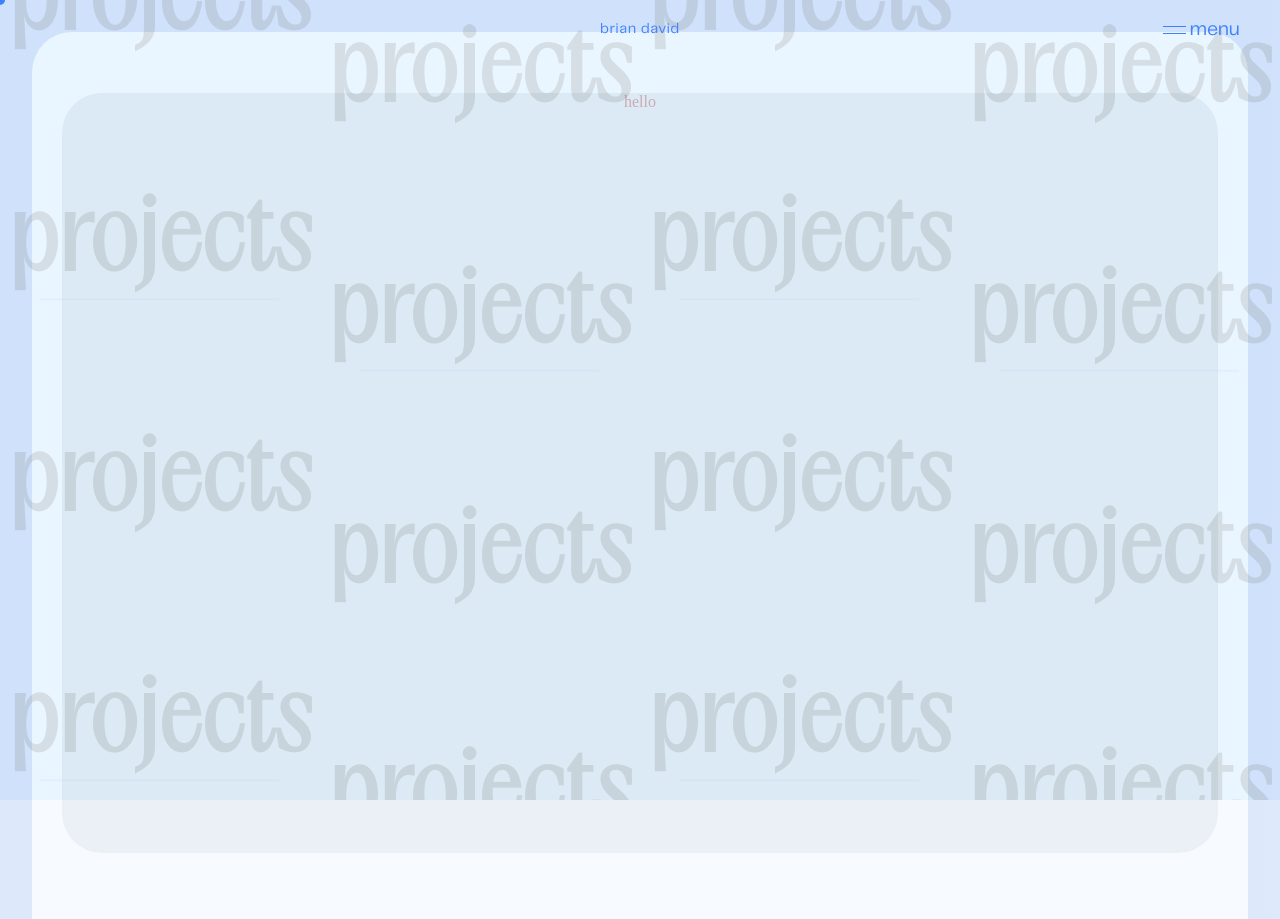
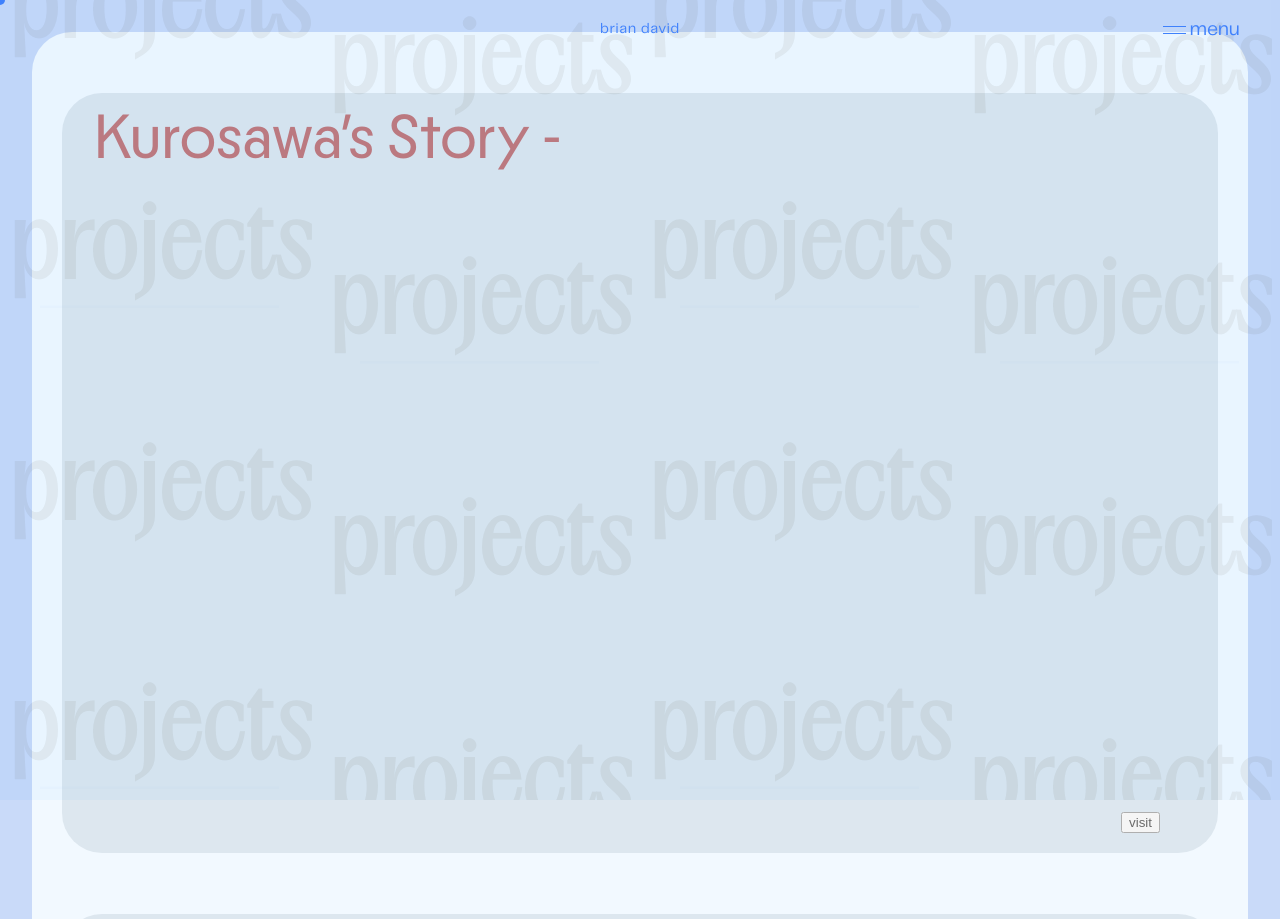
Before and after one commit to brian-david4/brian-portfolio-website, a React (Vite) app in the folder portfolio-website/: page /projects in a window 1280 px wide. Shown: the top 919 px of the page. Built offline with nearby package versions, Linux system fonts and the light colour scheme.

Commit message:
Create Project Layout
- dynamically render Project component

```diff
--- a/portfolio-website/src/components/Project/Project.tsx
+++ b/portfolio-website/src/components/Project/Project.tsx
@@ -1,13 +1,20 @@
+import { Link } from "react-router-dom";
+import { ProjectType } from "../../types";
 import styles from "./proj.module.css";
 
 interface ProjectProps {
-  title: string;
+  project: ProjectType;
 }
 
-const Project = ({ title }: ProjectProps) => {
+const Project = ({ project }: ProjectProps) => {
   return (
     <>
-      <div className={styles.projectWrapper}>{title}</div>
+      <div className={styles.projectWrapper}>
+        <div className={styles.title}>{project.title}</div>
+        <Link to={project.link} className={styles.linkBtn}>
+          <button>visit</button>
+        </Link>
+      </div>
     </>
   );
 };
--- a/portfolio-website/src/components/Project/proj.module.css
+++ b/portfolio-website/src/components/Project/proj.module.css
@@ -1,7 +1,20 @@
 .projectWrapper {
+  position: relative;
   width: 95%;
   height: 95vh;
   background-color: var(--main-theme-darker);
   border-radius: 40px;
   margin-top: 5%;
 }
+.title {
+  position: absolute;
+  left: 2.5vw;
+  top: 1vh;
+  font-size: 5vw;
+  font-family: "NikkeiMaru Light";
+}
+.linkBtn {
+  position: absolute;
+  bottom: 2.5vh;
+  right: 4.5vw;
+}
--- a/portfolio-website/src/components/ProjectsContainer/projCont.module.css
+++ b/portfolio-website/src/components/ProjectsContainer/projCont.module.css
@@ -4,7 +4,7 @@
   left: 0;
   top: 0;
   background-color: var(--coffee);
-  height: 300vh;
+  height: 400vh;
   width: 100vw;
   display: flex;
   flex-direction: column;
@@ -12,7 +12,7 @@
 }
 .bubble {
   width: 100%;
-  height: 200vh;
+  height: 90%;
   background-color: var(--main-theme);
   border-radius: 40px;
   display: flex;
--- a/portfolio-website/src/pages/Projects/Projects.tsx
+++ b/portfolio-website/src/pages/Projects/Projects.tsx
@@ -5,6 +5,7 @@ import ProjectIntro from "../../components/ProjectIntro/ProjectIntro";
 import ProjectContainer from "../../components/ProjectsContainer/ProjectContainer";
 import styles from "./projs.module.css";
 import Project from "../../components/Project/Project";
+import { projects } from "../../data";
 
 const Projects = () => {
   const [introPlaying, setIntroPlaying] = useState(true);
@@ -22,7 +23,9 @@ const Projects = () => {
         </AnimatePresence>
 
         <ProjectContainer>
-          <Project title="hello" />
+          {projects.map((prj, idx) => {
+            return <Project project={prj} key={`prj_${idx}`} />;
+          })}
         </ProjectContainer>
       </div>
     </>
```
